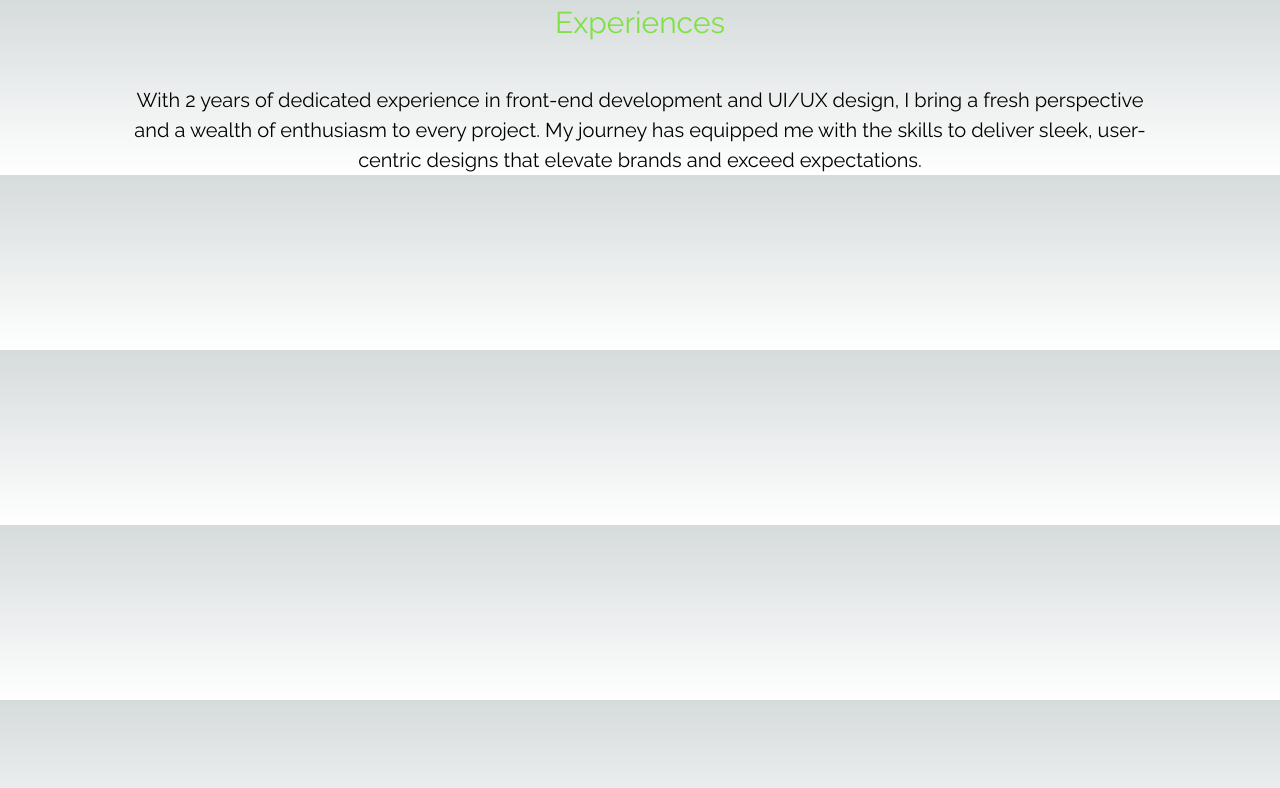
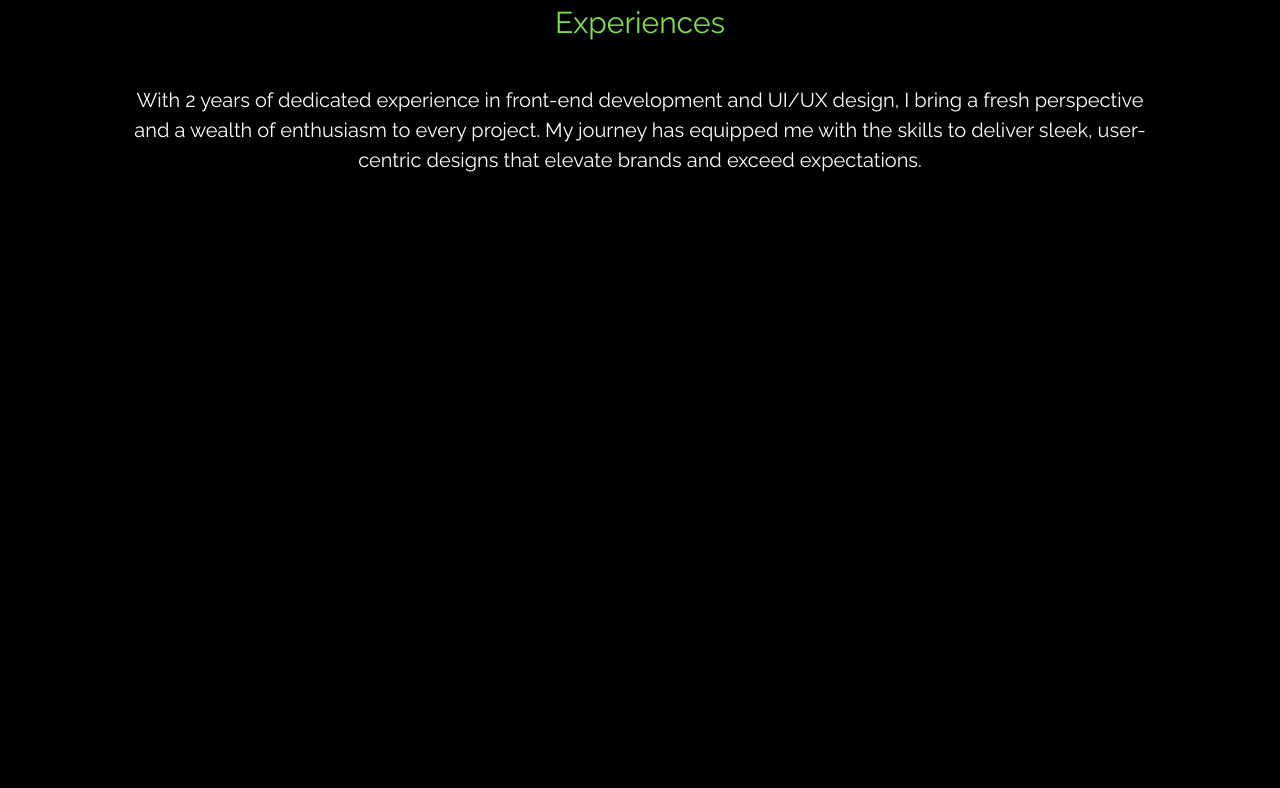
Before and after one commit to priyank-saini/portfolio, a Next.js app: page /components/Experiences in a window 1280 px wide. Shown: the top 788 px of the page. Built offline with nearby package versions, Linux system fonts and the light colour scheme.

Commit message:
theme changes

```diff
--- a/app/globals.css
+++ b/app/globals.css
@@ -7,29 +7,9 @@ html {
   scroll-behavior: smooth;
 }
 
-
-:root {
-  --foreground-rgb: 0, 0, 0;
-  --background-start-rgb: 214, 219, 220;
-  --background-end-rgb: 255, 255, 255;
-}
-
-@media (prefers-color-scheme: dark) {
-  :root {
-    --foreground-rgb: 255, 255, 255;
-    --background-start-rgb: 0, 0, 0;
-    --background-end-rgb: 0, 0, 0;
-  }
-}
-
 body {
-  color: rgb(var(--foreground-rgb));
-  background: linear-gradient(
-      to bottom,
-      transparent,
-      rgb(var(--background-end-rgb))
-    )
-    rgb(var(--background-start-rgb));
+  background-color: black;
+  color: white;
 }
 
 @layer utilities {
```
